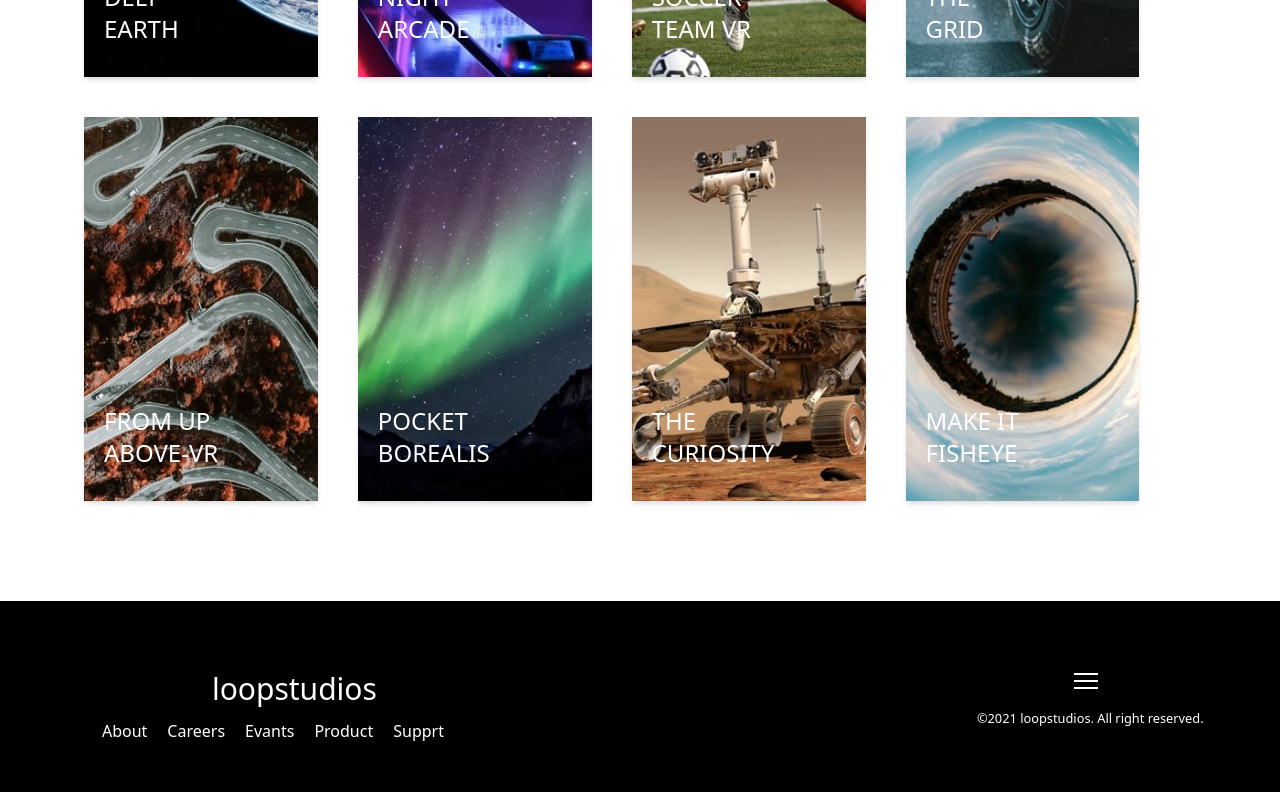
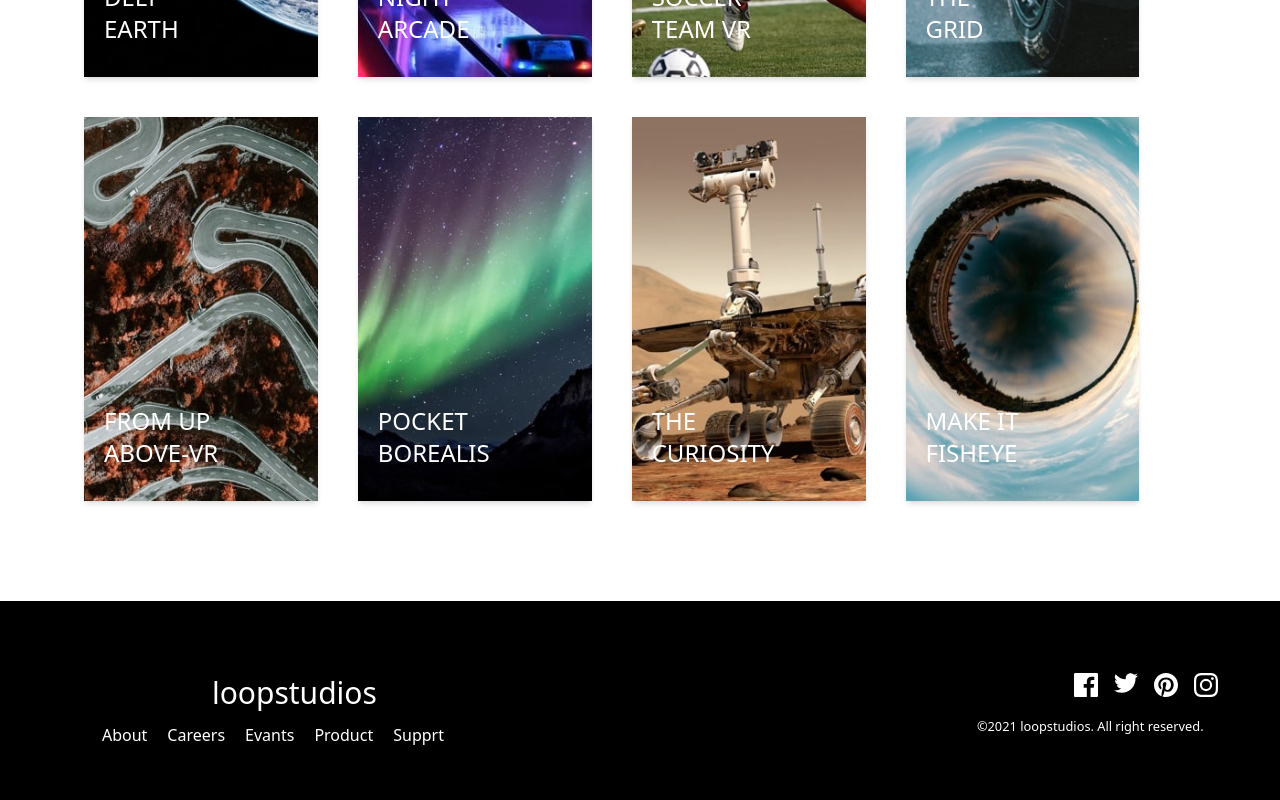
Before and after one commit to Agyanim/Loopstudios-landing-page, a React (Vite) app: page / in a window 1280 px wide. Shown: the part 1573-2373 px from the top of the page. Built offline with nearby package versions, Linux system fonts and the light colour scheme.

Commit message:
fixing bug

```diff
--- a/src/components/Footer.jsx
+++ b/src/components/Footer.jsx
@@ -1,10 +1,9 @@
 import React from "react";
 import "../component.css";
-// import Facebook from "../assets/icon-facebook.svg"
-// import Instagram from "../assets/icon-Instagram.svg"
-// import Pinterest from "../assets/icon-Pinterest.svg"
-// import Twitter from "../assets//icon-Twitter.svg"
-import Hamberger from "../assets/images/icon-hamburger.svg"
+import Facebook from "../assets/icon-facebook.svg"
+import Instagram from "../assets/icon-instagram.svg"
+import Pinterest from "../assets/icon-pinterest.svg"
+import Twitter from "../assets//icon-twitter.svg"
 
 const Footer = () => {
   return (
@@ -72,7 +71,7 @@ const Footer = () => {
             <div className="shrink-0">
               <a href="#">
                 <img
-                  src={Hamberger}
+                  src={Facebook}
                   alt="facebook"
                 />
               </a>
@@ -80,26 +79,26 @@ const Footer = () => {
 
             <div className="shrink-0">
               <a href="#">
-                {/* <img
+                <img
                   src={Twitter}
                   alt="twitter"
-                /> */}
+                />
               </a>
             </div>
             <div className="shrink-0">
               <a href="#">
-                {/* <img
+                <img
                   src={Pinterest}
                   alt="pinterest"
-                /> */}
+                />
               </a>
             </div>
             <div className="shrink-0">
               <a href="#">
-                {/* <img
+                <img
                   src={Instagram}
                   alt="instagram"
-                /> */}
+                />
               </a>
             </div>
           </div>
```
